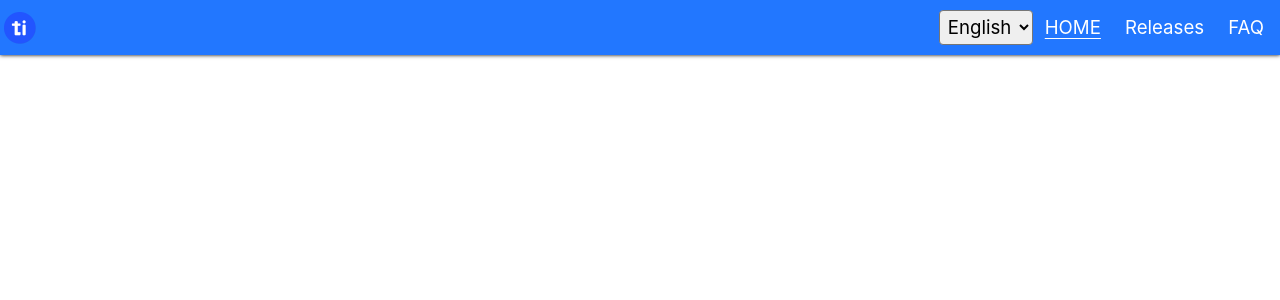
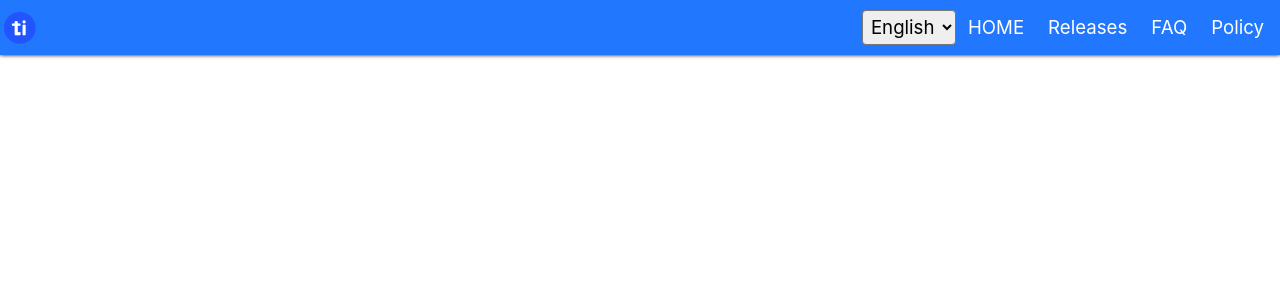
Before and after one commit to dlguswo333/tishare-docs, a React (Create React App) app: page / in a window 1280 px wide. Shown: the top 300 px of the page. Built offline with nearby package versions, Linux system fonts and the light colour scheme.

Commit message:
Improve pathname state logics

```diff
--- a/src/App.js
+++ b/src/App.js
@@ -6,6 +6,7 @@ import classes from './styles/App.module.scss'
 import Header from './Header'
 import { RecoilRoot } from 'recoil'
 import { useState } from 'react'
+import Policy from './Policy'
 
 function App() {
   const [lang, setLang] = useState(window.localStorage.getItem('preferredLang'))
@@ -17,6 +18,7 @@ function App() {
           <Switch>
             <Route path='/tishare-docs/releases' component={Releases} />
             <Route path='/tishare-docs/faq' component={Faq} />
+            <Route path='/tishare-docs/policy' component={Policy} />
             <Route path='/tishare-docs' component={Home} />
           </Switch>
         </RecoilRoot>
--- a/src/Faq.js
+++ b/src/Faq.js
@@ -1,20 +1,12 @@
-import { useEffect } from 'react'
 import classes from './styles/Faq.module.scss'
 import { useTranslation } from 'react-i18next'
 import Accordion from '@material-ui/core/Accordion'
 import AccordionSummary from '@material-ui/core/AccordionSummary'
 import AccordionDetails from '@material-ui/core/AccordionDetails'
 import ExpandMoreIcon from '@material-ui/icons/ExpandMore'
-import { pathnameState } from './States'
-import { useRecoilState } from 'recoil'
 
 function Faq() {
   const [t,] = useTranslation()
-  const [, setPathname] = useRecoilState(pathnameState)
-
-  useEffect(() => {
-    setPathname('/tishare-docs/faq/')
-  }, [setPathname])
 
   function getItems() {
     const ret = []
--- a/src/Header.js
+++ b/src/Header.js
@@ -1,9 +1,8 @@
 import { useEffect, useState } from 'react'
-import { Link } from 'react-router-dom'
+import { Link, useLocation } from 'react-router-dom'
 import classes from './styles/Header.module.scss'
 import { useTranslation } from 'react-i18next'
-import { pathnameState } from './States'
-import { useRecoilState } from 'recoil'
+
 /**
  * @param {Object} props
  * @param {string} props.lang
@@ -12,7 +11,7 @@ import { useRecoilState } from 'recoil'
 function Header({ lang, setLang }) {
   const [, i18n] = useTranslation()
   const [showMenu, setShowMenu] = useState(false)
-  const [pathname,] = useRecoilState(pathnameState)
+  const pathname = useLocation().pathname
 
   useEffect(() => {
     if (lang && i18n.languages.includes(lang)) {
@@ -56,6 +55,9 @@ function Header({ lang, setLang }) {
         <Link to='/tishare-docs/faq'>
           <button className={pathname.startsWith('/tishare-docs/faq') ? classes.Current : ''}>FAQ</button>
         </Link>
+        <Link to='/tishare-docs/policy'>
+          <button className={pathname.startsWith('/tishare-docs/policy') ? classes.Current : ''}>Policy</button>
+        </Link>
       </div>
     </header>
   )
--- a/src/Home.js
+++ b/src/Home.js
@@ -1,18 +1,11 @@
 import classes from './styles/Home.module.scss'
 import { useTranslation } from 'react-i18next'
-import { useEffect, useState } from 'react'
-import { pathnameState } from './States'
-import { useRecoilState } from 'recoil'
+import { useState } from 'react'
 
 function Home() {
   // eslint-disable-next-line
   const [t, _] = useTranslation()
   const [desktopImgHover, setDesktopImgHover] = useState(false)
-  const [, setPathname] = useRecoilState(pathnameState)
-
-  useEffect(() => {
-    setPathname('/tishare-docs/')
-  }, [setPathname])
 
   return (
     <div className={classes.Home}>
--- a/src/Releases.js
+++ b/src/Releases.js
@@ -1,17 +1,10 @@
-import { useEffect } from 'react'
 import classes from './styles/Releases.module.scss'
 import { useTranslation } from 'react-i18next'
-import { pathnameState } from './States'
-import { useRecoilState } from 'recoil'
 
 function Releases() {
   const platforms = ['desktop', 'mobile']
   const [t, i18n] = useTranslation()
-  const [, setPathname] = useRecoilState(pathnameState)
 
-  useEffect(() => {
-    setPathname('/tishare-docs/releases')
-  }, [setPathname])
 
   function getReleases(platform) {
     let ret = []
--- a/src/States.js
+++ b/src/States.js
@@ -1,8 +1,3 @@
-import { atom } from 'recoil'
-
-const pathnameState = atom({
-  key: 'pathnameState',
-  default: '/tishare-docs/'
-})
-
-export { pathnameState }
+/**
+ * Currently there are no states.
+ */
```
